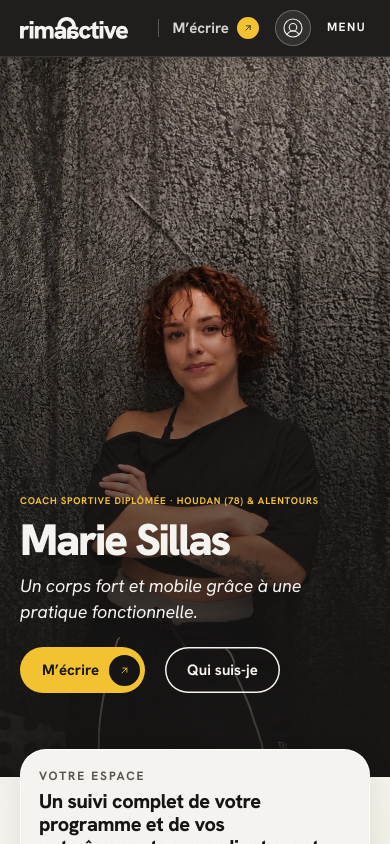
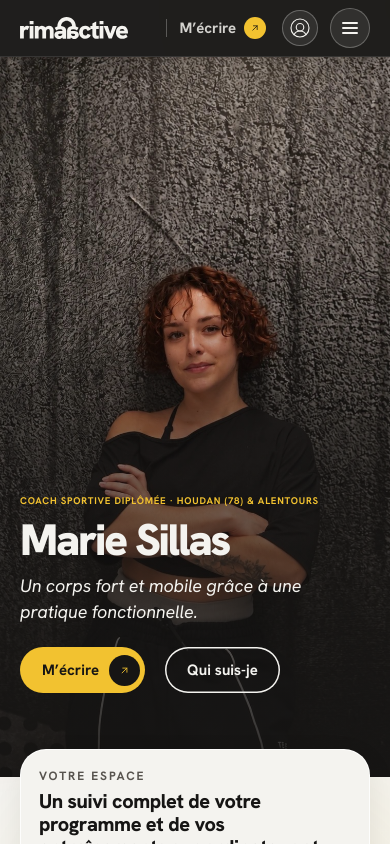
Before and after one commit to thomasroulland/rimaactive, a React (Vite) app: page / in a window 390 px wide. Shown: the top 844 px of the page. Built offline with nearby package versions, Linux system fonts and the light colour scheme.

Commit message:
Menu téléphone en burger ; « M'écrire » reste dans la barre sur sa page
Co-Authored-By: Claude Opus 5.5 <noreply@anthropic.com>
Claude-Session: https://claude.ai/code/session_0111jZAHMQFwvwoc4FfYmsqm

```diff
--- a/src/components/Entete.jsx
+++ b/src/components/Entete.jsx
@@ -16,9 +16,9 @@ export default function Entete({ liens = PAGES_MENU, ecrire = true, compte, accu
   const surPhoto = useSurPhoto(false)
   const [ouvert, setOuvert] = useState(false)
   // Sur l'accueil, « M'écrire » est déjà dans le haut de page : celui de la barre n'apparaît qu'en arrivant sur « Mon approche »
-  // Sur la page M'écrire elle-même, il est caché aussi (on y est déjà) ; sa place est gardée pour que rien ne bouge
+  // Sur la page M'écrire elle-même, il reste dans la barre, allumé comme page en cours (Thomas, 18 novembre 2026)
   const ecrirePossible = useEcrireVisible(pathname === '/') // le hook est toujours appelé (règle de React)
-  const ecrireCible = ecrire && ecrirePossible && pathname !== '/contact'
+  const ecrireCible = ecrire && ecrirePossible
   // Passage d'une barre à l'autre (connexion ↔ site) : la nouvelle barre part de l'état de la précédente,
   // pour que « M'écrire » se plie ou se déplie en glissant au lieu d'apparaître ou de disparaître d'un coup
   const [ecrireVisible, setEcrireVisible] = useState(() => dernierEcrire ?? ecrireCible)
@@ -64,7 +64,7 @@ export default function Entete({ liens = PAGES_MENU, ecrire = true, compte, accu
         </nav>
         <div className="entete__droite">
           {/* « M'écrire » : collé au menu, séparé par un trait fin, texte craie, flèche dans une pastille jaune (choix de Marie, 11 novembre 2026) */}
-          {(ecrire || ecrireVisible) && <Link to="/contact" className={`entete__ecrire ${ecrireVisible ? '' : 'entete__ecrire--cache'}`} tabIndex={ecrireVisible ? undefined : -1} aria-hidden={ecrireVisible ? undefined : true}>M’écrire <FlecheDiagonale /></Link>}
+          {(ecrire || ecrireVisible) && <Link to="/contact" className={`entete__ecrire ${ecrireVisible ? '' : 'entete__ecrire--cache'}`} aria-current={pathname === '/contact' ? 'page' : undefined} tabIndex={ecrireVisible ? undefined : -1} aria-hidden={ecrireVisible ? undefined : true}>M’écrire <FlecheDiagonale /></Link>}
           {/* Espace de connexion : mène à /espace (connexion, puis espace client ou coach). Sur ordinateur, l'icône est dans la marge à droite de « M'écrire », qui garde ainsi sa place */}
           {compte === undefined
             ? (
@@ -78,9 +78,11 @@ export default function Entete({ liens = PAGES_MENU, ecrire = true, compte, accu
             className="menu-bouton"
             aria-expanded={ouvert}
             aria-controls="menu-mobile"
+            aria-label={ouvert ? 'Fermer le menu' : 'Ouvrir le menu'}
             onClick={() => setOuvert((o) => !o)}
           >
-            {ouvert ? 'Fermer' : 'Menu'}
+            {/* burger : trois traits qui deviennent une croix (Thomas, 18 novembre 2026) */}
+            <span className="burger" aria-hidden="true"><span /><span /><span /></span>
           </button>}
         </div>
       </div>
--- a/src/verre.css
+++ b/src/verre.css
@@ -275,3 +275,24 @@ body { min-height: 100vh; isolation: isolate; }
   .menu-mobile a[aria-current="page"] { background: #f4f3ef; color: #161514 !important; }
   .menu-mobile a[aria-current="page"] svg { background: var(--vermillon); color: #fff; }
 }
+
+/* Burger du menu téléphone (18 novembre 2026) : rond comme celui du compte, trois traits qui deviennent une croix */
+.entete .menu-bouton {
+  width: 40px; height: 40px; min-height: 40px; padding: 0; justify-content: center;
+  border: 1px solid rgba(244, 243, 239, .28); border-radius: 50%;
+  background: rgba(255, 255, 255, .08); color: #f4f3ef;
+  transition: background-color .2s ease, color .2s ease;
+}
+.entete .menu-bouton[aria-expanded="true"] { background: #f4f3ef; color: #161514; }
+.burger { position: relative; display: block; width: 16px; height: 12px; }
+.burger span { position: absolute; left: 0; width: 100%; height: 2px; border-radius: 2px; background: currentColor; transition: transform .25s ease, opacity .2s ease, top .25s ease; }
+.burger span:nth-child(1) { top: 0; }
+.burger span:nth-child(2) { top: 5px; }
+.burger span:nth-child(3) { top: 10px; }
+.menu-bouton[aria-expanded="true"] .burger span:nth-child(1) { top: 5px; transform: rotate(45deg); }
+.menu-bouton[aria-expanded="true"] .burger span:nth-child(2) { opacity: 0; }
+.menu-bouton[aria-expanded="true"] .burger span:nth-child(3) { top: 5px; transform: rotate(-45deg); }
+@media (prefers-reduced-motion: reduce) { .burger span { transition: none; } }
+/* « M'écrire » sur sa propre page : pilule craie, comme la page en cours du menu */
+.entete .entete__ecrire[aria-current="page"] { background: #f4f3ef !important; color: #161514 !important; }
+.entete .entete__ecrire[aria-current="page"] svg { background: var(--vermillon); color: #fff; }
```
